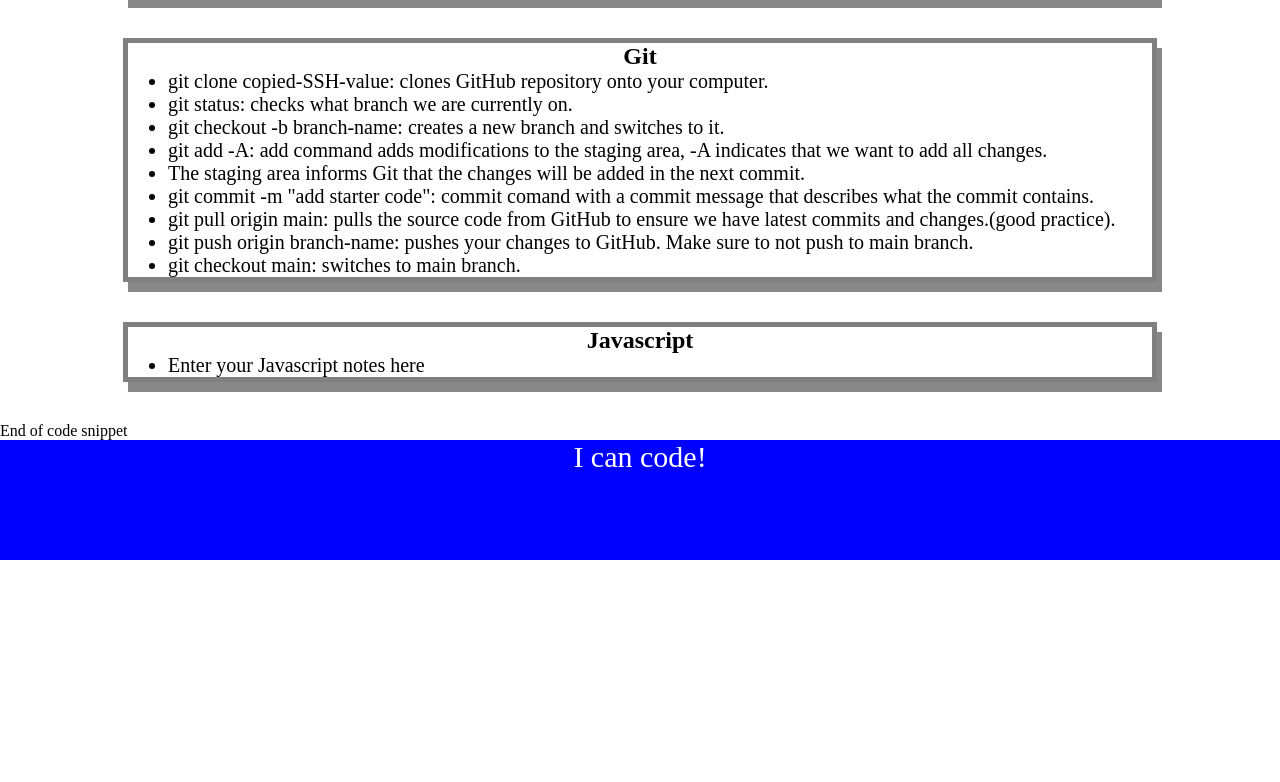
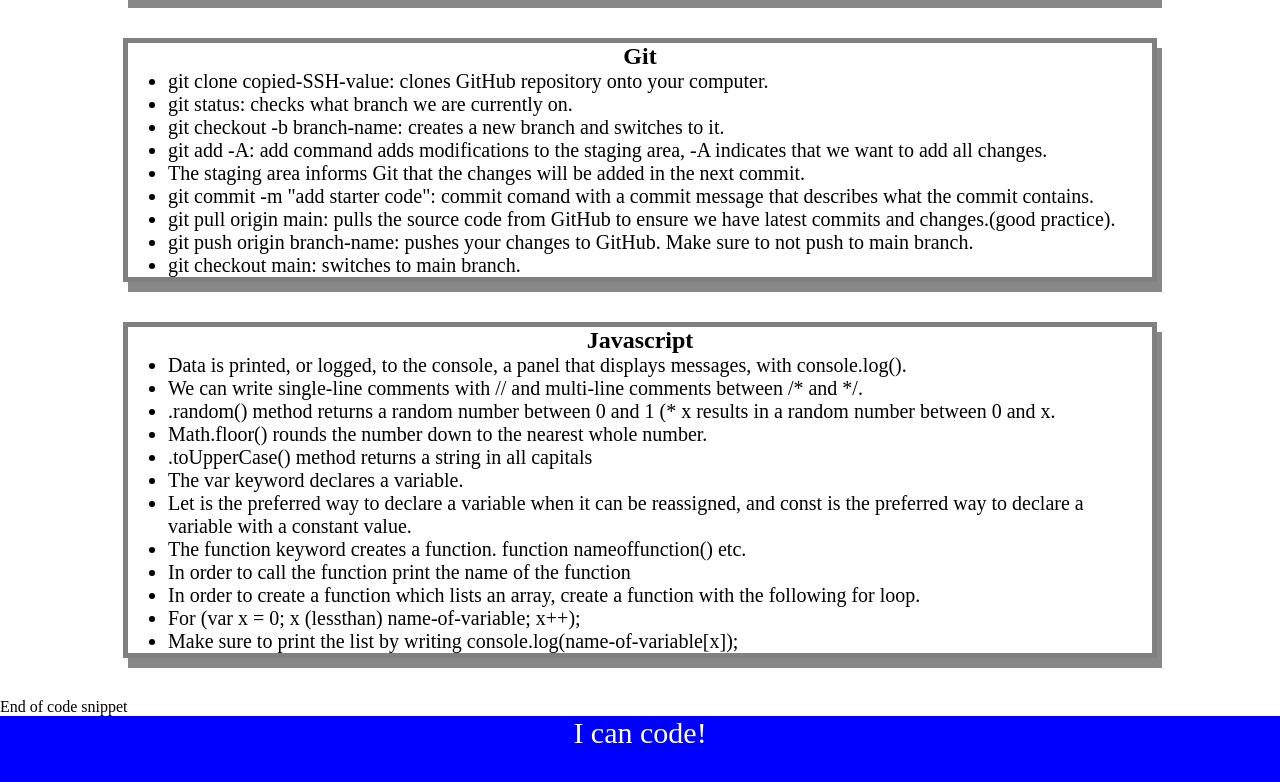
Before and after one commit to Maks6831/prework-study-guide, a plain HTML site: page index.html in a window 1280 px wide. Shown: the part 644-1426 px from the top of the page. Before the commit the page ends 1204 px from the top, so only its background shows below. Drawn offline with Linux system fonts and the light colour scheme.

Commit message:
adding in the Javascript Section to the site

```diff
--- a/index.html
+++ b/index.html
@@ -58,7 +58,18 @@
       <section class="card" id="javascript-section">
         <h2>Javascript</h2>
         <ul>
-          <li>Enter your Javascript notes here</li>
+          <li>Data is printed, or logged, to the console, a panel that displays messages, with console.log().</li>
+          <li>We can write single-line comments with // and multi-line comments between /* and */.</li>
+          <li>.random() method returns a random number between 0 and 1 (* x results in a random number between 0 and x.</li>
+          <li>Math.floor() rounds the number down to the nearest whole number.</li>
+          <li>.toUpperCase() method returns a string in all capitals</li>
+          <li>The var keyword declares a variable.</li>
+          <li>Let is the preferred way to declare a variable when it can be reassigned, and const is the preferred way to declare a variable with a constant value.</li>
+          <li>The function keyword creates a function. function nameoffunction() etc.</li>
+          <li>In order to call the function print the name of the function</li>
+          <li>In order to create a function which lists an array, create a function with the following for loop.</li>
+          <li>For (var x = 0; x (lessthan) name-of-variable; x++);</li>
+          <li>Make sure to print the list by writing console.log(name-of-variable[x]);</li>
         </ul>
       </section>End of code snippet
 
```
